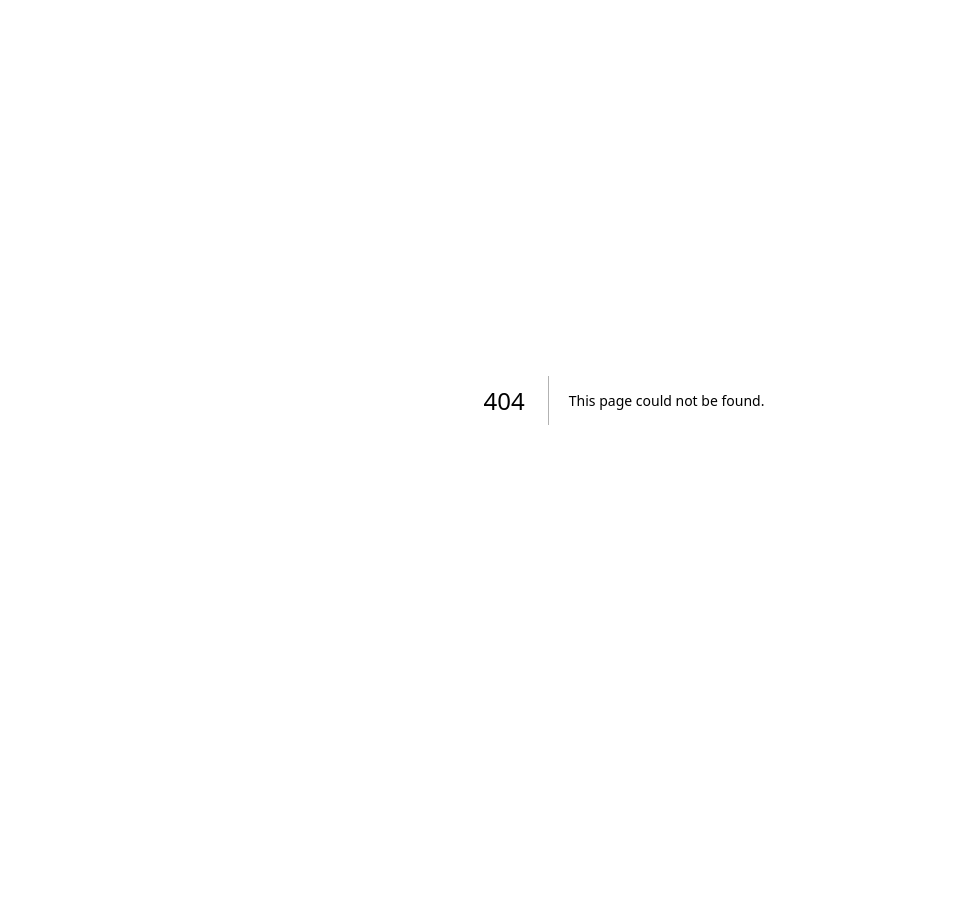
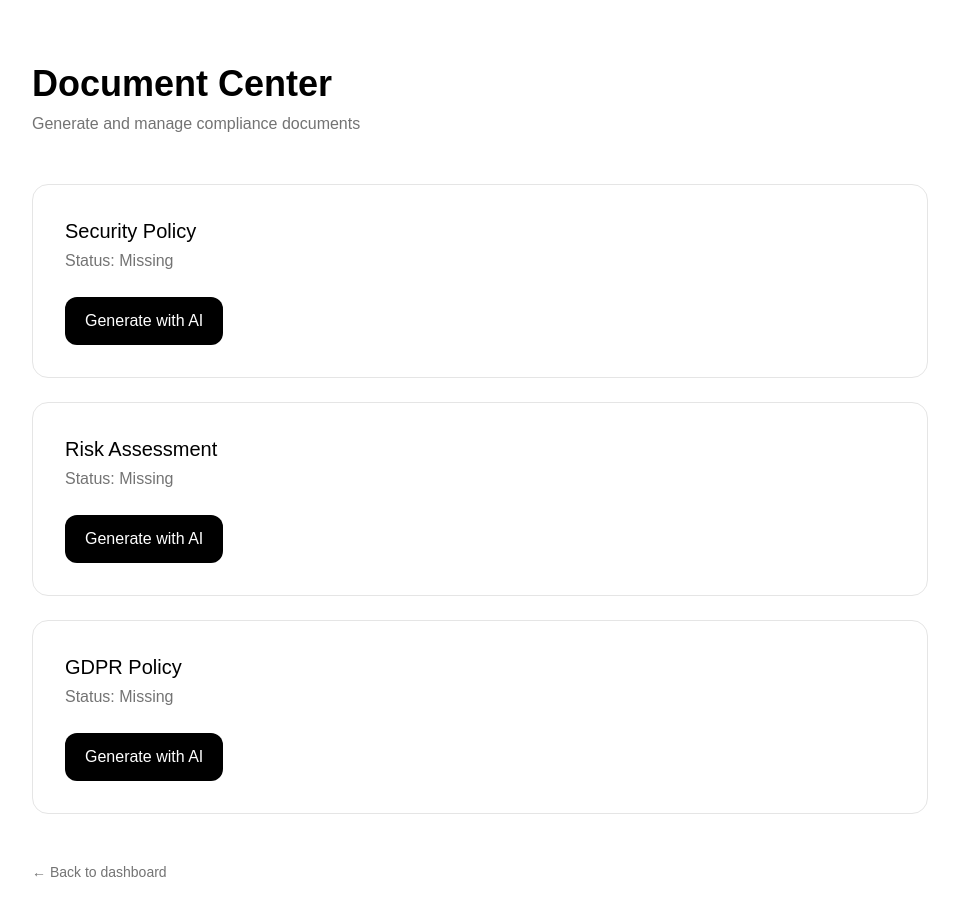
Before and after one commit to abdisamad9009-dot/complypilot-frontend, a Next.js app: page /documents in a window 1280 px wide. Before the commit this address had no page. Shown: the top 916 px of the page, without its empty margins (16-975 px from the left). Before the commit the page ends 800 px from the top, so only its background shows below. Built offline with nearby package versions, Linux system fonts and the light colour scheme.

Commit message:
Create page.tsx

```diff
--- /dev/null
+++ b/app/documents/page.tsx
@@ -0,0 +1,71 @@
+"use client"
+
+import Link from "next/link"
+
+export default function Documents() {
+  return (
+    <main className="min-h-screen bg-white px-12 py-16">
+
+      <div className="max-w-4xl">
+
+        <h1 className="text-4xl font-semibold text-black mb-2">
+          Document Center
+        </h1>
+
+        <p className="text-neutral-500 mb-12">
+          Generate and manage compliance documents
+        </p>
+
+        <div className="space-y-6">
+
+          <div className="border border-neutral-200 rounded-2xl p-8">
+            <h2 className="text-xl font-medium text-black">
+              Security Policy
+            </h2>
+            <p className="text-neutral-500 mt-1 mb-6">
+              Status: Missing
+            </p>
+
+            <button className="bg-black text-white px-5 py-3 rounded-xl hover:opacity-90 transition">
+              Generate with AI
+            </button>
+          </div>
+
+          <div className="border border-neutral-200 rounded-2xl p-8">
+            <h2 className="text-xl font-medium text-black">
+              Risk Assessment
+            </h2>
+            <p className="text-neutral-500 mt-1 mb-6">
+              Status: Missing
+            </p>
+
+            <button className="bg-black text-white px-5 py-3 rounded-xl hover:opacity-90 transition">
+              Generate with AI
+            </button>
+          </div>
+
+          <div className="border border-neutral-200 rounded-2xl p-8">
+            <h2 className="text-xl font-medium text-black">
+              GDPR Policy
+            </h2>
+            <p className="text-neutral-500 mt-1 mb-6">
+              Status: Missing
+            </p>
+
+            <button className="bg-black text-white px-5 py-3 rounded-xl hover:opacity-90 transition">
+              Generate with AI
+            </button>
+          </div>
+
+        </div>
+
+        <Link href="/dashboard">
+          <p className="mt-12 text-sm text-neutral-500 hover:text-black cursor-pointer">
+            ← Back to dashboard
+          </p>
+        </Link>
+
+      </div>
+    </main>
+  )
+}
```
